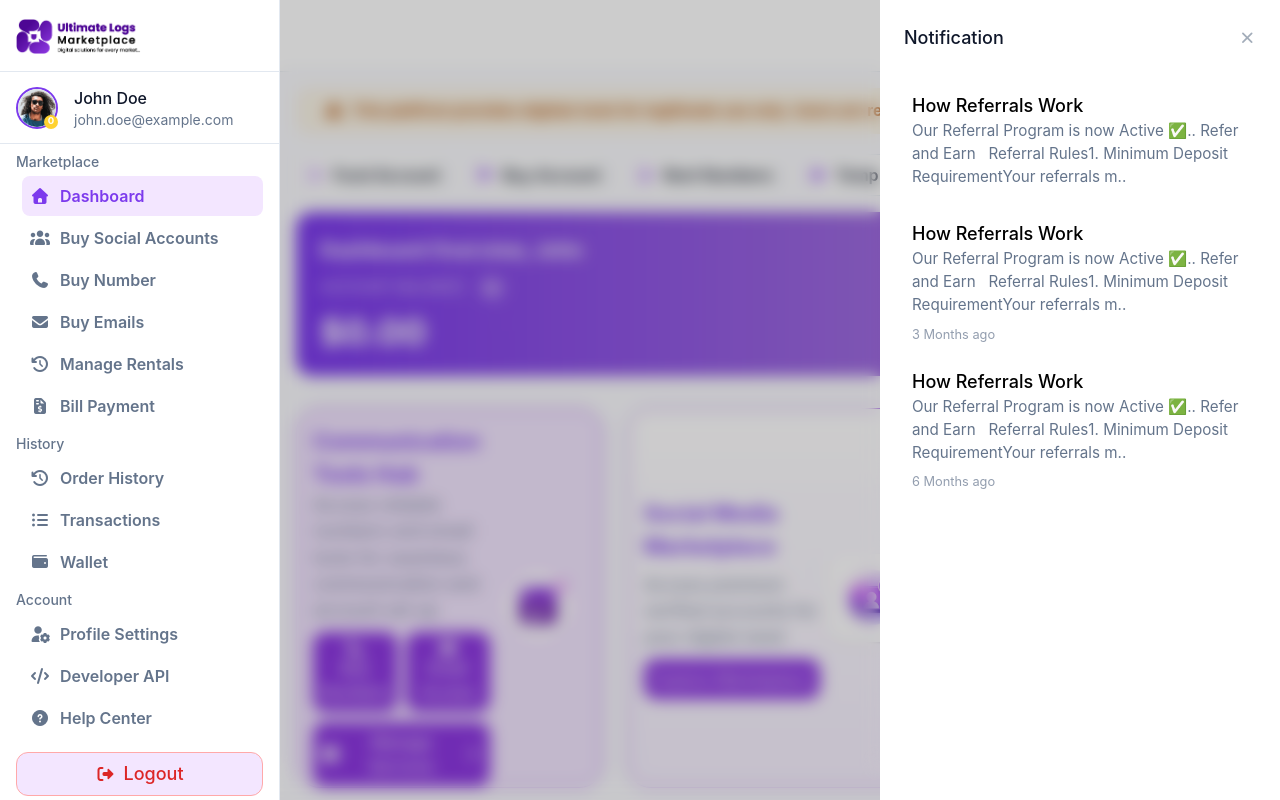
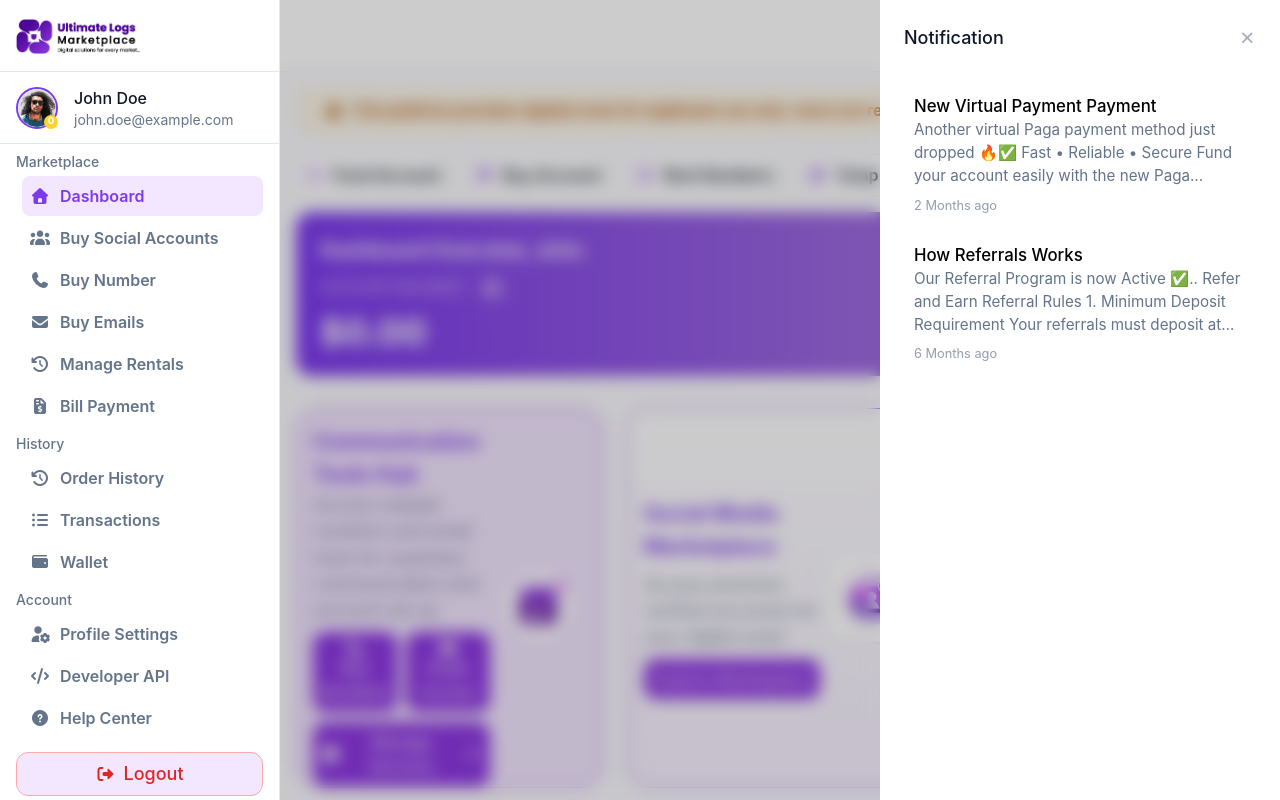
Before and after one commit to Daveed-dev/Ultimate-Logs-Marketplace, a React (Vite) app in the folder Vite-Frontend/: page /user/dashboard in a window 1280 px wide. Both pictures are taken after a click on the icon 1170 px from the left and 35 px from the top of the page. Shown: the top 800 px of the page. Built offline with nearby package versions, Linux system fonts and the light colour scheme.

Commit message:
hard-coded complete version of notification & profile sidebar and the npotificatiopage

```diff
--- a/Vite-Frontend/src/Dashboard-Comp/Notification.jsx
+++ b/Vite-Frontend/src/Dashboard-Comp/Notification.jsx
@@ -1,49 +1,35 @@
 import React from 'react';
 
-const Notification = ({ ActivePanel, SetActivePanel }) => {
+const Notification = ({ selectedNotification, setSelectedNotification }) => {
+  if (!selectedNotification) return null;
   return (
     <>
       <section
-        className={`fixed right-0 bottom-0 md:w-100 w-80 bg-[var(--cl-white)] h-full p-6  z-50 overflow-y-auto scrollbar-hidden transition-all duration-300 ${ActivePanel === 'notification' ? 'translate-x-0' : 'translate-x-full'} `}
+        className={`
+          fixed
+          top-0 bottom-0
+          right-auto
+          lg:left-[calc(var(--aside-width)+50px)]
+          xl:left-[calc(var(--aside-width)+100px)]
+          z-[60]
+          m-auto w-auto
+           lg:w-170 mx-2.5 sm:mx-6 md:mx-12 lg:mx-0 h-fit max-h-135 rounded-2xl
+          bg-[var(--cl-white)] overflow-hidden
+          `}
       >
-        <div className='flex items-center justify-between mb-8 text-sm '>
-          <span className='text-[var(--dark)] text-lg font-medium'>
-            Notification
-          </span>
+        <div className='w-full sticky top-0 z-10 border-b-1  border-[var(--border)] flex items-center justify-between bg-[var(--cl-white)] h-15 px-3'>
+          <h1 className='font-semibold text-lg lg:text-xl'>
+            {selectedNotification.title}
+          </h1>
           <i
             className='fa-solid fa-xmark cursor-pointer text-[var(--text-muted)]/60'
-            onClick={() => SetActivePanel(null)}
+            onClick={() => setSelectedNotification(null)}
           ></i>
         </div>
-        <div className='flex flex-col gap-2'>
-          <div className='hover:bg-[var(--light-gray)] cursor-pointer transition-all duration-300 rounded-xl p-2'>
-            <h1 className='font-medium text-lg'>How Referrals Work</h1>
-            <p className='text-[var(--text-muted)] text-[0.95rem]'>
-              Our Referral Program is now Active ✅.. Refer and Earn &nbsp;
-              Referral Rules1. Minimum Deposit RequirementYour referrals m..
-            </p>
-            <p className='text-[var(--gray)]/70 text-[0.8rem] mt-2'></p>
-          </div>
-          <div className='hover:bg-[var(--light-gray)] cursor-pointer transition-all duration-300 rounded-xl p-2'>
-            <h1 className='font-medium text-lg'>How Referrals Work</h1>
-            <p className='text-[var(--text-muted)] text-[0.95rem]'>
-              Our Referral Program is now Active ✅.. Refer and Earn &nbsp;
-              Referral Rules1. Minimum Deposit RequirementYour referrals m..
-            </p>
-            <p className='text-[var(--gray)]/70 text-[0.8rem] mt-2'>
-              3 Months ago
-            </p>
-          </div>
-          <div className='hover:bg-[var(--light-gray)] cursor-pointer transition-all duration-300 rounded-xl p-2'>
-            <h1 className='font-medium text-lg'>How Referrals Work</h1>
-            <p className='text-[var(--text-muted)] text-[0.95rem]'>
-              Our Referral Program is now Active ✅.. Refer and Earn &nbsp;
-              Referral Rules1. Minimum Deposit RequirementYour referrals m..
-            </p>
-            <p className='text-[var(--gray)]/70 text-[0.8rem] mt-2'>
-              6 Months ago
-            </p>
-          </div>
+        <div className='px-4 py-2 overflow-y-auto w-full max-h-110'>
+          <p className='text-base text-[var(--gray)] whitespace-pre-line'>
+            {selectedNotification.content}
+          </p>
         </div>
       </section>
     </>
--- /dev/null
+++ b/Vite-Frontend/src/Dashboard-Comp/NotificationSidebar.jsx
@@ -0,0 +1,89 @@
+import React from 'react';
+
+const NotificationSidebar = ({
+  ActivePanel,
+  SetActivePanel,
+  setSelectedNotification,
+}) => {
+  const notificationLists = [
+    {
+      id: 1,
+      title: 'New Virtual Payment Payment',
+      content: `Another virtual Paga payment method just dropped 🔥✅
+Fast • Reliable • Secure
+
+Fund your account easily with the new Paga payment option. 💜`,
+      time: '2 Months ago',
+    },
+    {
+      id: 2,
+      title: 'How Referrals Works',
+      preview:
+        'Our Referral Program is now Active ✅.. Refer and Earn &nbsp; Referral Rules1. Minimum Deposit RequirementYour referrals m..',
+      content: `Our Referral Program is now Active ✅.. Refer and Earn
+
+Referral Rules
+
+1. Minimum Deposit Requirement
+Your referrals must deposit at least ₦5,000 for you to earn commission.
+
+2. Earnings Rate
+Earn 3% on all subsequent deposits made by your referred users till they reach Level 1 (i.e you stop earning from each referred users once the accumulated deposit is ₦500,000).
+
+3. Referral Balance
+Earnings are credited to your separate referral balance, not your main account balance.
+
+4. Transfer Requirements
+Minimum transfer amount is ₦3,000 to move funds to your main balance.
+
+5. Usage Restriction
+Referral earnings can only be used for website purchases and services.
+
+To see your referral code, go to homepage and scroll down a bit. ( Click on Start referring to see your referral dashboard)
+`,
+      time: '6 Months ago',
+    },
+  ];
+
+  return (
+    <>
+      <section
+        className={`fixed right-0 bottom-0 md:w-100 w-80 bg-[var(--cl-white)] h-full p-6  z-50 overflow-y-auto scrollbar-hidden transition-all duration-300 ${ActivePanel === 'notification' ? 'translate-x-0' : 'translate-x-full'} `}
+      >
+        <div className='flex items-center justify-between mb-8 text-sm '>
+          <span className='text-[var(--dark)] text-lg font-medium'>
+            Notification
+          </span>
+          <i
+            className='fa-solid fa-xmark cursor-pointer text-[var(--text-muted)]/60'
+            onClick={() => SetActivePanel(null)}
+          ></i>
+        </div>
+        <div className='flex flex-col gap-2'>
+          {notificationLists.map((notification) => (
+            <div
+              className='hover:bg-[var(--light-gray)] cursor-pointer transition-all duration-300 rounded-xl p-2.5'
+              onClick={() => {
+                setSelectedNotification(notification);
+                SetActivePanel(null);
+              }}
+              key={notification.id}
+            >
+              <h1 className='font-medium text-[1.05rem] font-bold'>
+                {notification.title}
+              </h1>
+              <p className='text-[var(--text-muted)] text-[0.95rem] line-clamp-3'>
+                {notification.content}
+              </p>
+              <p className='text-[var(--gray)]/70 text-[0.8rem] mt-2'>
+                {notification.time}
+              </p>
+            </div>
+          ))}
+        </div>
+      </section>
+    </>
+  );
+};
+
+export default NotificationSidebar;
--- a/Vite-Frontend/src/Dashboard-Comp/Userprofile.jsx
+++ b/Vite-Frontend/src/Dashboard-Comp/Userprofile.jsx
@@ -1,22 +1,86 @@
 import React from 'react';
+import { Link } from 'react-router-dom';
 
 const Userprofile = ({ ActivePanel, SetActivePanel }) => {
+  const ProgressRating = '0.00%';
   return (
     <>
       <section
-        className={`w-80 bg-[var(--cl-white)] h-full p-6  z-50 overflow-y-auto scrollbar-hidden fixed right-0 bottom-0 transition-all duration-300 ${ActivePanel === 'userprofile' ? 'translate-x-0' : 'translate-x-full'} `}
+        className={`w-80 bg-[var(--cl-white)] h-full p-6 pt-8 pb-0 z-50 overflow-y-auto scrollbar-hidden fixed right-0 bottom-0 transition-all duration-300 ${ActivePanel === 'userprofile' ? 'translate-x-0' : 'translate-x-full'} flex flex-col`}
       >
-        <div className='flex items-center justify-between mb-8 text-sm '>
+        <div className='flex items-center justify-between text-sm border-b-1 border-[var(--border)] pb-4'>
           <span className='text-[var(--dark)] text-lg font-bold text-base'>
             My Profile
           </span>
-          <span className='bg-[var(--light-gray)] w-8 h-8 rounded-full flex justify-center items-center hover:bg-[var(--accent)] hover:*:[animation:spin-once_0.3s_ease-in-out] transition-all duration-300 cursor-pointer hover:*:text-[var(--white)]'>
+          <span className='bg-[var(--gray)]/30 w-8 h-8 rounded-full flex justify-center items-center hover:bg-[var(--accent)] hover:*:[animation:spin-once_0.3s_ease-in-out] transition-all duration-300 cursor-pointer hover:*:text-[var(--white)]'>
             <i
-              className='fa-solid fa-xmark  text-[var(--text-muted)]/60 '
+              className='fa-solid fa-xmark  text-[var(--text-muted)]'
               onClick={() => SetActivePanel(null)}
             ></i>
           </span>
         </div>
+
+        <section className='border-b-1 border-[var(--border)] pt-4 pb-2'>
+          <div className='w-full py-3 flex flex-col items-center justify-center gap-0.5 px-4  shrink-0'>
+            <img
+              src='/images/profile11.png'
+              alt='profile'
+              className='h-25 border-3 border-[var(--cl-purple)] rounded-full'
+            />
+
+            <h1 className='text-[var(--dark)] text-base lg:text-lg font-medium'>
+              John Doe
+            </h1>
+            <p className='text-[var(--gray)] text-sm'>john.doe@example.com</p>
+          </div>
+          <div className='w-full flex flex-col gap-2 py-3'>
+            <div className='w-full flex items-center justify-between text-sm'>
+              <p className=' text-[var(--text-muted)]/80 font-medium'>
+                Progress to Level 1
+              </p>
+              <p className='text-[var(--cl-purple)] font-bold'>
+                {ProgressRating}
+              </p>
+            </div>
+            <span className='w-full h-3 rounded-lg bg-[var(--light-gray)]'></span>
+          </div>
+        </section>
+        <div className='py-3'>
+          <nav className='pt-1  flex flex-col gap-2.5'>
+            <a
+              href='#'
+              className='flex items-center gap-2.5 text-base  py-3 px-2 font-semibold rounded-2xl text-[var(--text-muted)] bg-[var(--light-gray)] hover:bg-[var(--white)] hover:text-[var(--cl-purple)] border-1 border-transparent hover:border-[var(--cl-purple)] hover:-translate-x-1.5 transition-all duration-300'
+            >
+              <i className='fa-solid fa-user-gear'></i>Profile Setting
+            </a>
+            <a
+              href='#'
+              className='flex items-center gap-2.5 text-base  py-3 px-2 font-semibold rounded-2xl text-[var(--text-muted)] bg-[var(--light-gray)] hover:bg-[var(--white)] hover:text-[var(--cl-purple)] border-1 border-transparent hover:border-[var(--cl-purple)] hover:-translate-x-1.5 transition-all duration-300'
+            >
+              <i className='fa-solid fa-lock'></i>Change Password
+            </a>
+            <a
+              href='#'
+              className='flex items-center gap-2.5 text-base  py-3 px-2 font-semibold rounded-2xl text-[var(--text-muted)] hover:bg-[var(--white)] hover:text-[var(--cl-purple)] border-1 border-transparent hover:border-[var(--cl-purple)] hover:-translate-x-1.5 transition-all duration-300 bg-[var(--light-gray)]'
+            >
+              <i className='fa-solid fa-credit-card'></i>Payment Method
+            </a>
+            <a
+              href='#'
+              className='flex items-center gap-2.5 text-base  py-3 px-2 font-semibold rounded-2xl text-[var(--text-muted)] hover:bg-[var(--white)] hover:text-[var(--cl-purple)] border-1 border-transparent hover:border-[var(--cl-purple)] hover:-translate-x-1.5 transition-all duration-300 bg-[var(--light-gray)]'
+            >
+              <i className='fa-solid fa-trophy'></i>Discount Tiers
+            </a>
+          </nav>
+        </div>
+        <section className=' mt-auto py-2'>
+          <Link to='/user/login'>
+            <div className='w-full h-11 flex items-center gap-2 text-[#DC2626] border-1 border-transparent hover:border-[#ffa9a9] hover:bg-[#ffa9a9]/30 bg-[var(--white)]/80 justify-start rounded-2xl cursor-pointer transition-all duration-300 rounded-xl px-4 hover:-translate-x-1.5'>
+              <i className='fa-solid fa-right-from-bracket text-[var(--text-muted)]'></i>{' '}
+              <span className='text-lg font-medium'>Logout</span>
+            </div>
+          </Link>
+        </section>
       </section>
     </>
   );
--- a/Vite-Frontend/src/auth/Dashboard.jsx
+++ b/Vite-Frontend/src/auth/Dashboard.jsx
@@ -2,15 +2,28 @@ import React, { useEffect, useState } from 'react';
 import Sidebar from '../Dashboard-Comp/Sidebar.jsx';
 import Main from '../Dashboard-Comp/Main.jsx';
 import Notification from '../Dashboard-Comp/Notification.jsx';
+import NotificationSidebar from '../Dashboard-Comp/NotificationSidebar.jsx';
 import Userprofile from '../Dashboard-Comp/Userprofile.jsx';
 
 const Dashboard = () => {
   const [isSidebarOpen, setIsSidebarOpen] = useState(false);
   const [ActivePanel, SetActivePanel] = useState(null);
+  const [selectedNotification, setSelectedNotification] = useState(null);
 
   useEffect(() => {
     document.title = 'Ultimate Tools Marketplace - Dashboard';
   }, []);
+  useEffect(() => {
+    if (isSidebarOpen || ActivePanel || selectedNotification) {
+      document.body.style.overflow = 'hidden';
+    } else {
+      document.body.style.overflow = '';
+    }
+
+    return () => {
+      document.body.style.overflow = '';
+    };
+  }, [isSidebarOpen, ActivePanel, selectedNotification]);
 
   return (
     <>
@@ -32,16 +45,25 @@ const Dashboard = () => {
           SetActivePanel={SetActivePanel}
         />
 
-        {ActivePanel && (
+        {(ActivePanel || selectedNotification) && (
           <div
-            onClick={() => SetActivePanel(null)}
+            onClick={() => {
+              SetActivePanel(null);
+              setSelectedNotification(null);
+            }}
             className='fixed inset-0 z-40 bg-black/20 backdrop-blur-sm transition-all duration-300'
           />
         )}
 
         <Notification
+          selectedNotification={selectedNotification}
+          setSelectedNotification={setSelectedNotification}
+        />
+
+        <NotificationSidebar
           ActivePanel={ActivePanel}
           SetActivePanel={SetActivePanel}
+          setSelectedNotification={setSelectedNotification}
         />
         <Userprofile
           ActivePanel={ActivePanel}
```
